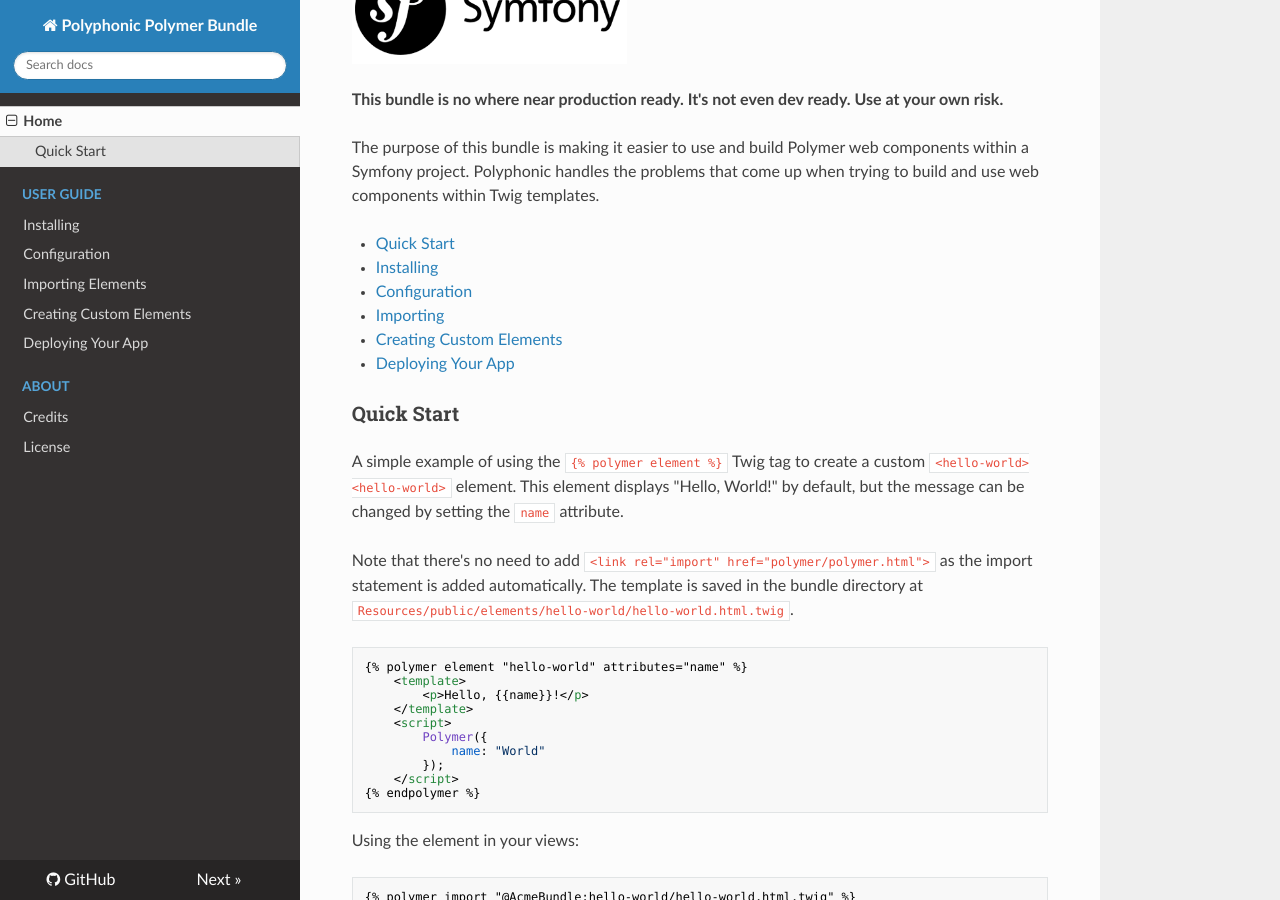
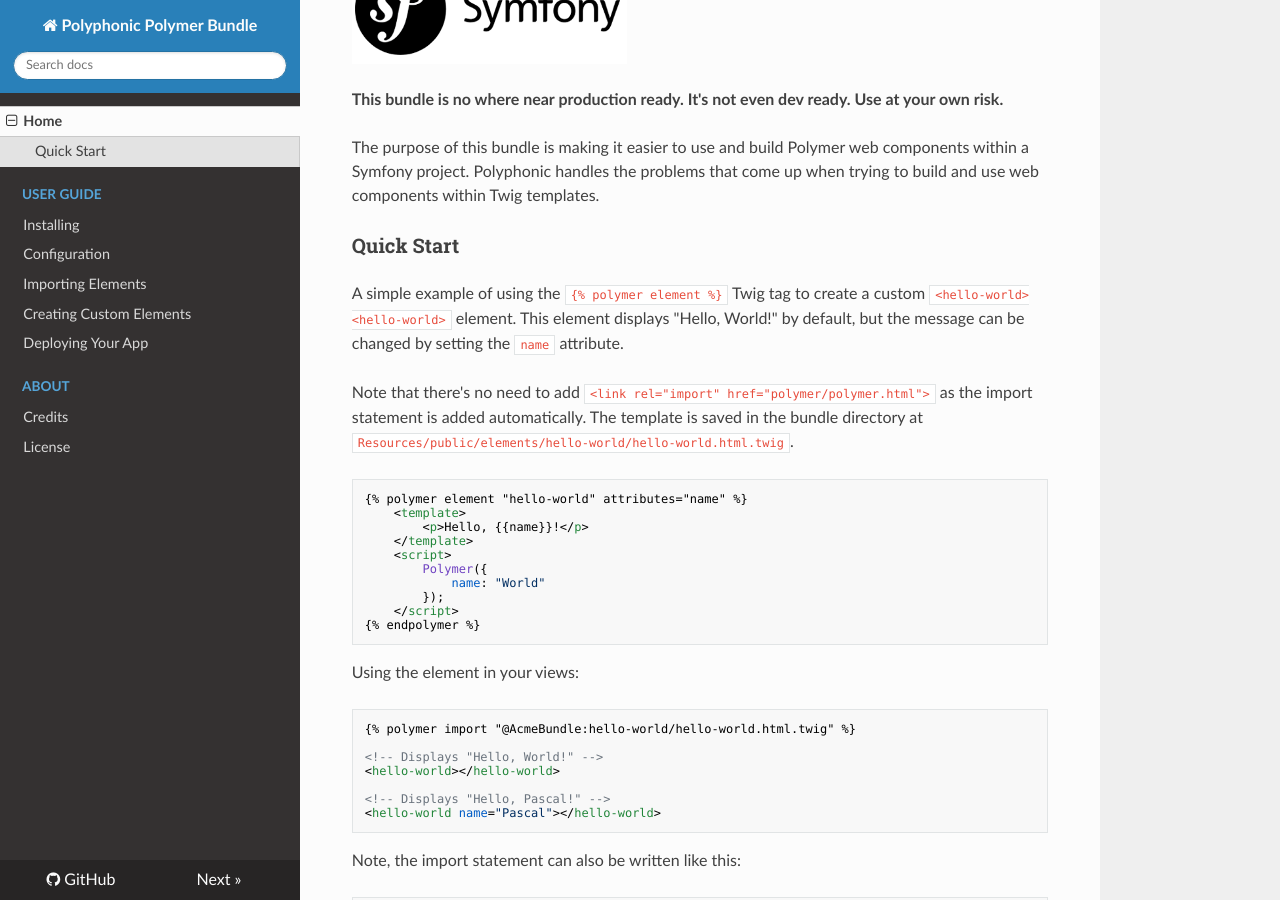
Before and after one commit to headzoo/polymer-bundle, an MkDocs documentation site: the page built from Resources/doc/index.md, in a window 1280 px wide and 900 px high, scrolled down 405 px. Built offline with MkDocs 1.6.1, drawn with Linux system fonts in a browser that asks for light colours; nearby versions of some CDN libraries; old or Windows-style settings are respelled for this version of MkDocs.

Commit message:
Updated docs
[ci skip]

```diff
--- a/Resources/doc/index.md
+++ b/Resources/doc/index.md
@@ -11,15 +11,6 @@
 
 The purpose of this bundle is making it easier to use and build Polymer web components within a Symfony project.
 Polyphonic handles the problems that come up when trying to build and use web components within Twig templates.
-
-
-* [Quick Start](#quickstart)
-* [Installing](installing.md)
-* [Configuration](configuration.md)
-* [Importing](importing.md)
-* [Creating Custom Elements](custom.md)
-* [Deploying Your App](deploy.md)
-
 
 ### Quick Start
 A simple example of using the `{% polymer element %}` Twig tag to create a custom `<hello-world><hello-world>` element.
```
